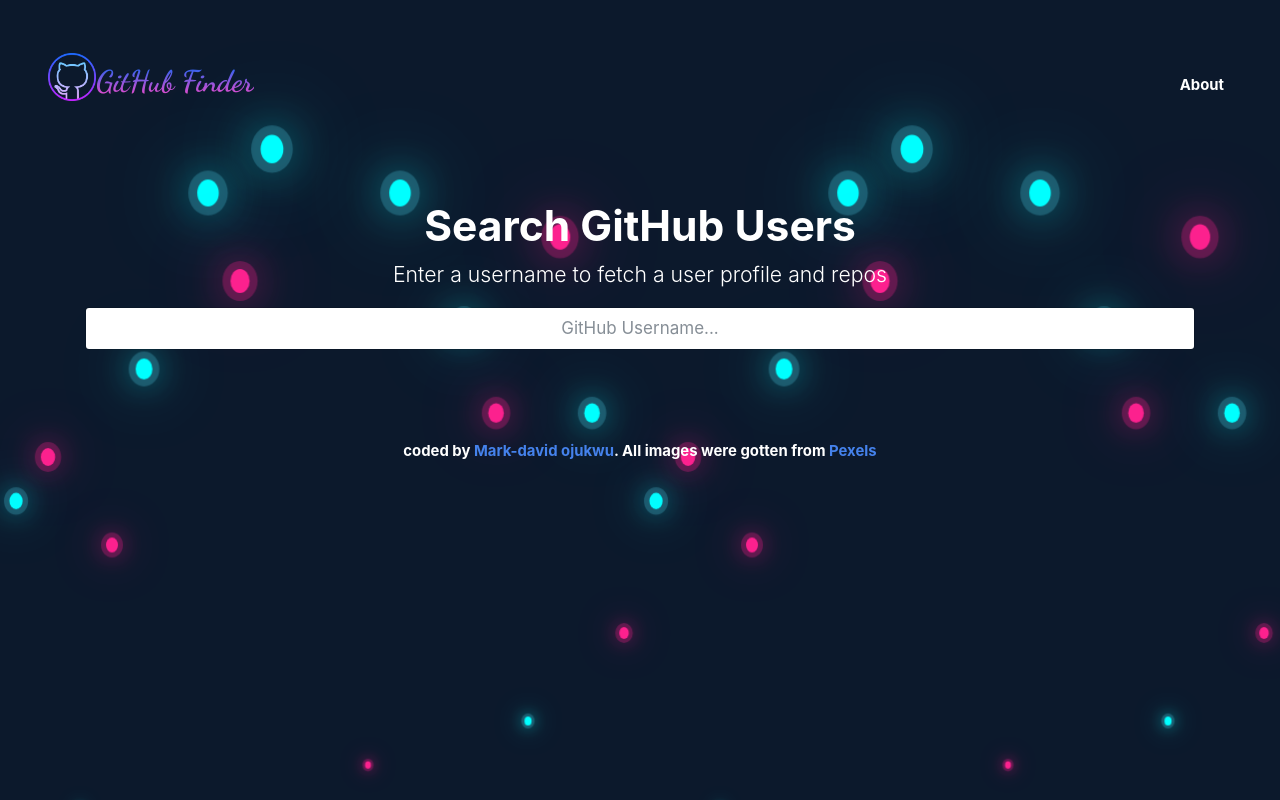
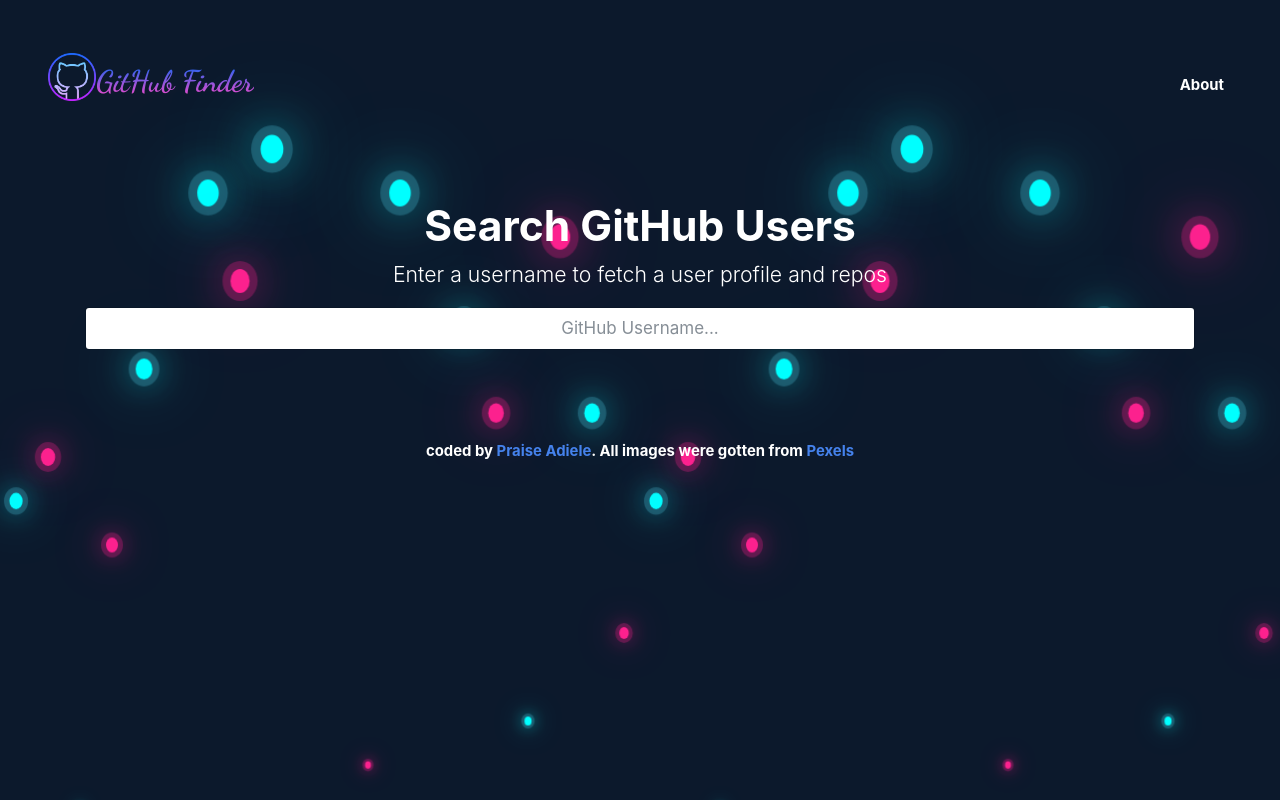
Before and after one commit to praise-adiele/github-finder, a plain HTML site: page index.html in a window 1280 px wide. Shown: the top 800 px of the page. Drawn offline with nearby package versions, Linux system fonts and the light colour scheme.

Commit message:
little update

```diff
--- a/index.html
+++ b/index.html
@@ -78,7 +78,7 @@
 
 
     <footer class="mt-5 p-3 text-center text-white">
-      <strong>coded by <a href="https://twitter.com/coding_mark" target="_blank">Mark-david ojukwu</a>. All images were gotten from <a href="https://www.pexels.com/" target="_blank">Pexels</a></strong>
+      <strong>coded by <a href="https://twitter.com/coding_mark" target="_blank">Praise Adiele</a>. All images were gotten from <a href="https://www.pexels.com/" target="_blank">Pexels</a></strong>
     </footer>
   </div>
 
```
